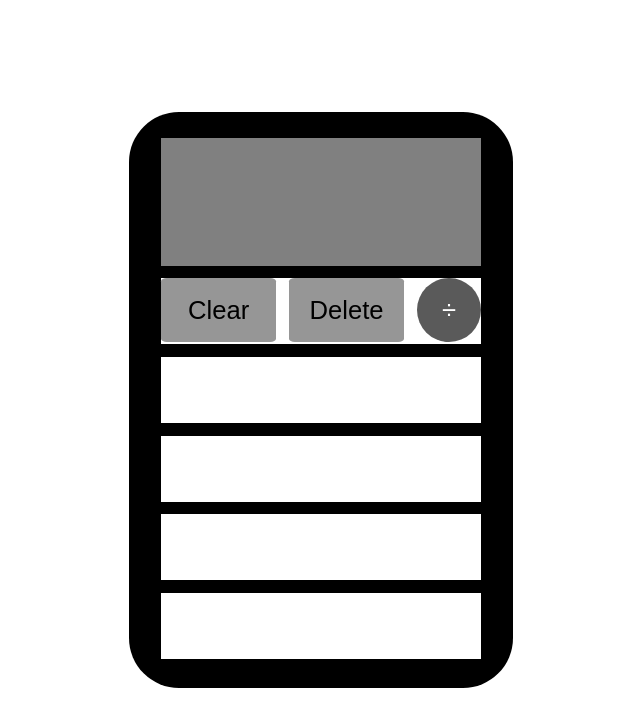
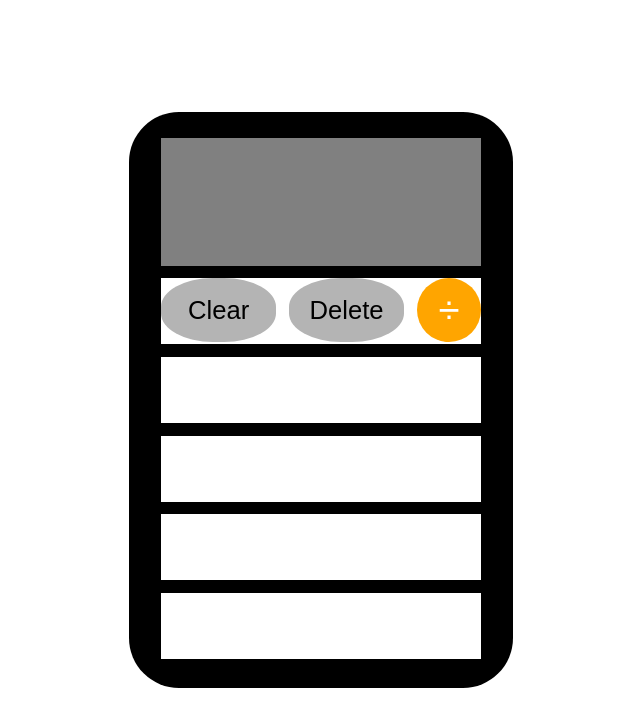
Before and after one commit to paulvu2023/calculator, a plain HTML site: page index.html in a window 1280 px wide. Shown: the whole page, without its empty margins (319-959 px from the left). Drawn offline with Linux system fonts and the light colour scheme.

Commit message:
Add operators class for operator buttons

```diff
--- a/index.html
+++ b/index.html
@@ -15,7 +15,7 @@
             <div class="row">
                 <button id = 'clear'>Clear</button>
                 <button id = 'delete'>Delete</button>
-                <button id = 'divide'>÷</button>
+                <button id = 'divide' class = "operators">÷</button>
             </div>
             <div class="row"></div>
             <div class="row"></div>
--- a/styles.css
+++ b/styles.css
@@ -29,6 +29,7 @@ html, body, .container {
     width: 25vw;
     height: 10vw;
     margin-bottom: .5vw;
+    color: white;
 }
 
 .row {
@@ -43,17 +44,21 @@ html, body, .container {
 #clear, #delete {
     width: 9vw;
     height: 5vw;
-    border-radius: 5%;
+    border-radius: 45%;
     font-size: 2vw;
-    background-color: rgb(150, 150, 150);
+    background-color: rgb(180, 180, 180);
     color: black;
+}
+
+.operators {
+    background-color: orange;
 }
 
 button {
     border-radius: 50%;
     width: 5vw;
     height: 5vw;
-    font-size: 2vw;
+    font-size: 3vw;
     border: 0;
     background-color: rgb(90, 90, 90);
     color: white;
```
